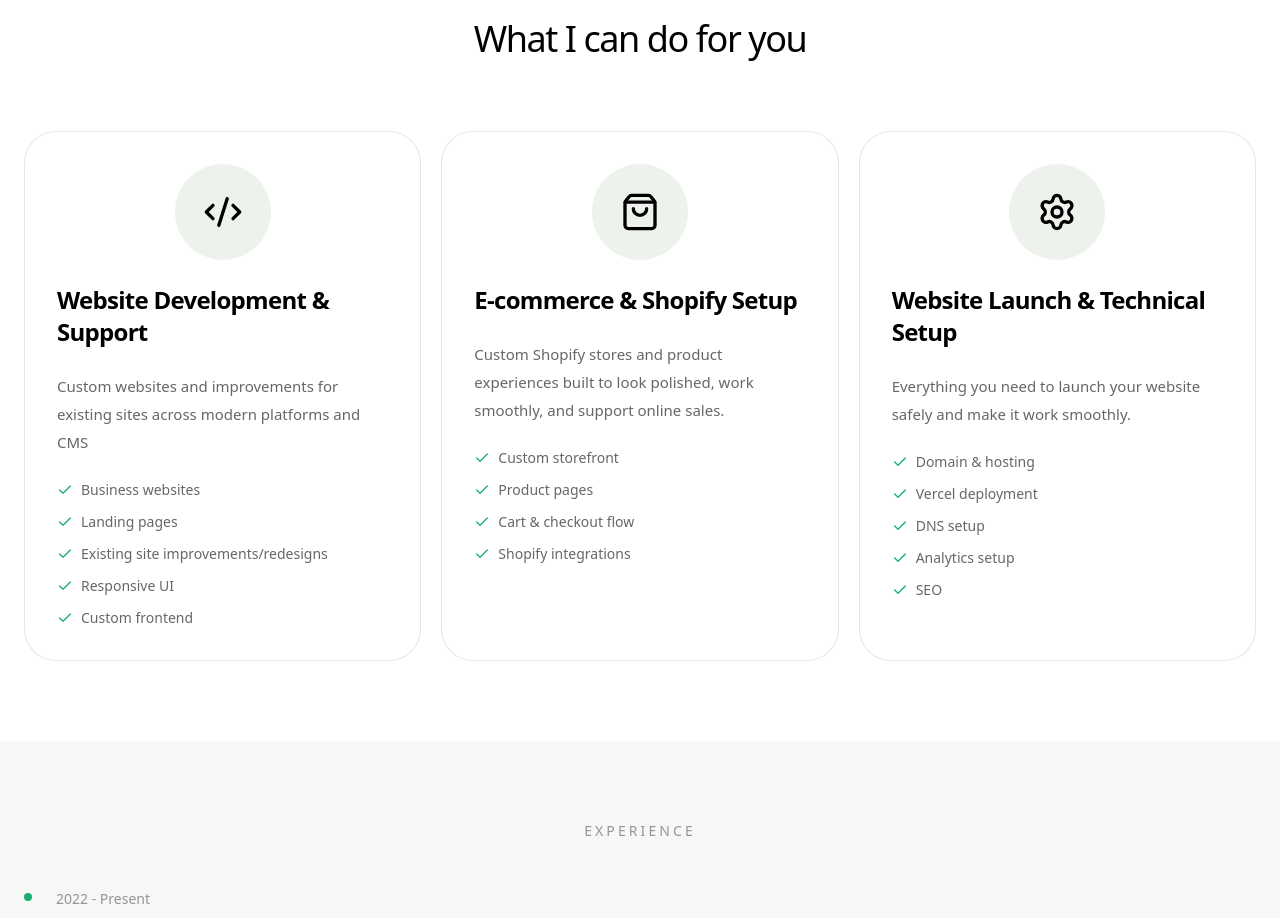
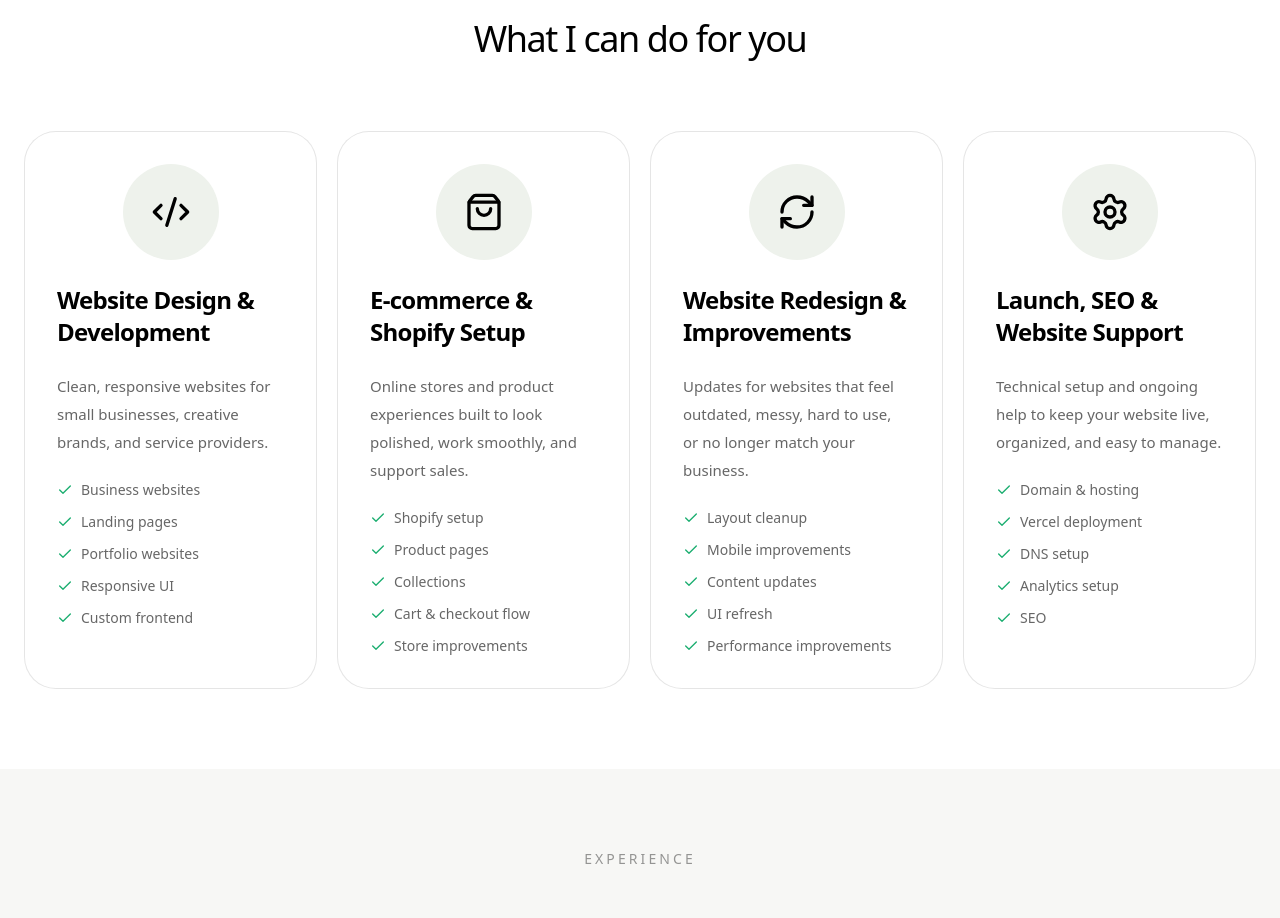
Before and after one commit to Tanny-Griz/okwebdev, a Next.js app: page / in a window 1280 px wide. Shown: the part 3703-4621 px from the top of the page. Built offline with nearby package versions, Linux system fonts and the light colour scheme.

Commit message:
add more services

```diff
--- a/components/services.tsx
+++ b/components/services.tsx
@@ -18,7 +18,7 @@ export function Services() {
           </h2>
         </div>
 
-        <div className="grid gap-5 md:grid-cols-2 lg:grid-cols-3">
+        <div className="grid gap-5 md:grid-cols-2 lg:grid-cols-4">
           {services.map((service, index) => {
             const Icon = service.icon;
 
--- a/data/services.ts
+++ b/data/services.ts
@@ -1,9 +1,4 @@
-import {
-  Code2,
-  ShoppingBag,
-  Settings,
-  type LucideIcon,
-} from "lucide-react";
+import { Code2, ShoppingBag, RefreshCw, Settings, type LucideIcon } from "lucide-react";
 
 export type Service = {
   title: string;
@@ -14,14 +9,14 @@ export type Service = {
 
 export const services: Service[] = [
   {
-    title: "Website Development & Support",
+    title: "Website Design & Development",
     description:
-      "Custom websites and improvements for existing sites across modern platforms and CMS",
+      "Clean, responsive websites for small businesses, creative brands, and service providers.",
     icon: Code2,
     includes: [
       "Business websites",
       "Landing pages",
-      "Existing site improvements/redesigns",
+      "Portfolio websites",
       "Responsive UI",
       "Custom frontend",
     ],
@@ -29,19 +24,33 @@ export const services: Service[] = [
   {
     title: "E-commerce & Shopify Setup",
     description:
-      "Custom Shopify stores and product experiences built to look polished, work smoothly, and support online sales.",
+      "Online stores and product experiences built to look polished, work smoothly, and support sales.",
     icon: ShoppingBag,
     includes: [
-      "Custom storefront",
+      "Shopify setup",
       "Product pages",
+      "Collections",
       "Cart & checkout flow",
-      "Shopify integrations",
+      "Store improvements",
     ],
   },
   {
-    title: "Website Launch & Technical Setup",
+    title: "Website Redesign & Improvements",
     description:
-      "Everything you need to launch your website safely and make it work smoothly.",
+      "Updates for websites that feel outdated, messy, hard to use, or no longer match your business.",
+    icon: RefreshCw,
+    includes: [
+      "Layout cleanup",
+      "Mobile improvements",
+      "Content updates",
+      "UI refresh",
+      "Performance improvements",
+    ],
+  },
+  {
+    title: "Launch, SEO & Website Support",
+    description:
+      "Technical setup and ongoing help to keep your website live, organized, and easy to manage.",
     icon: Settings,
     includes: [
       "Domain & hosting",
```
